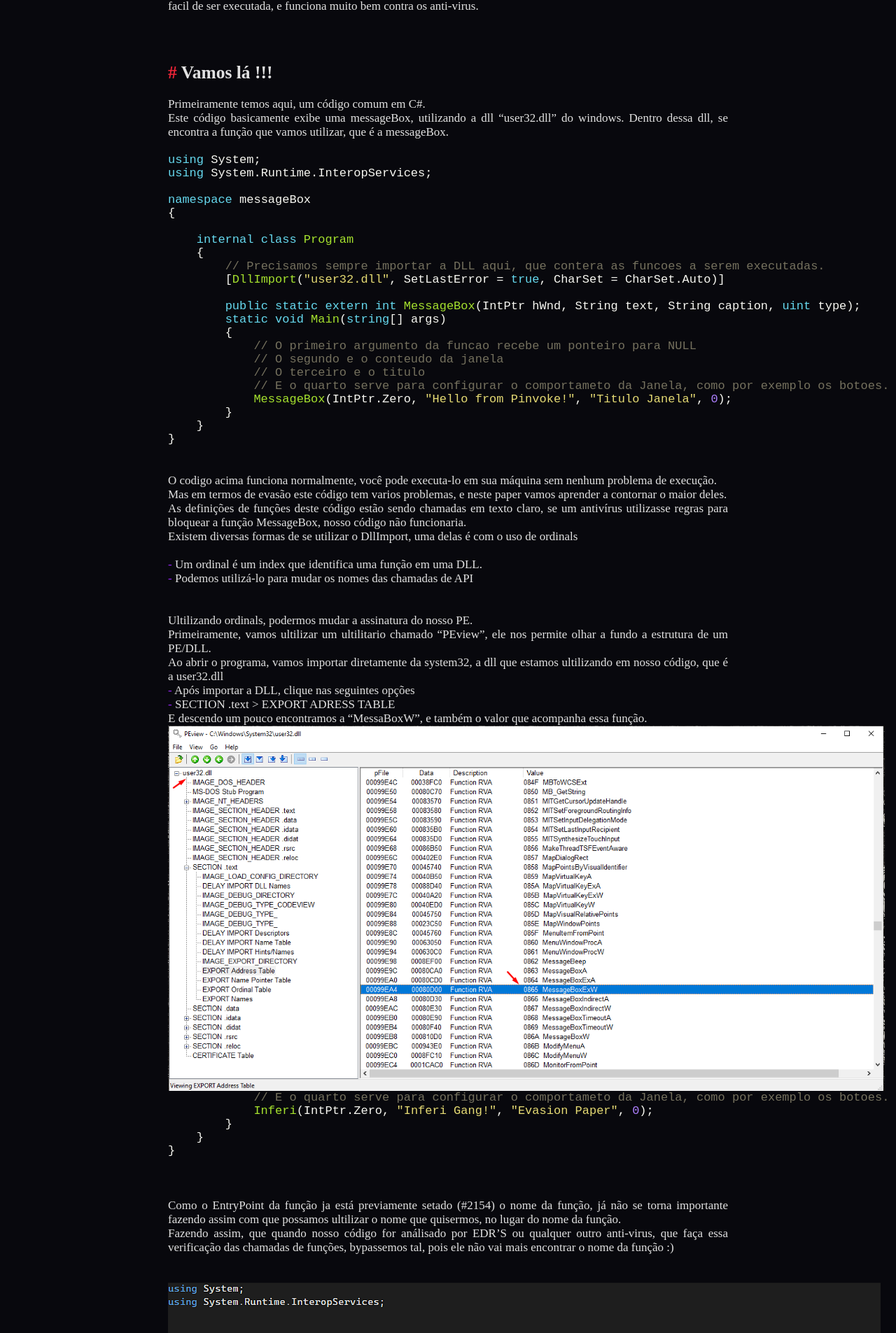
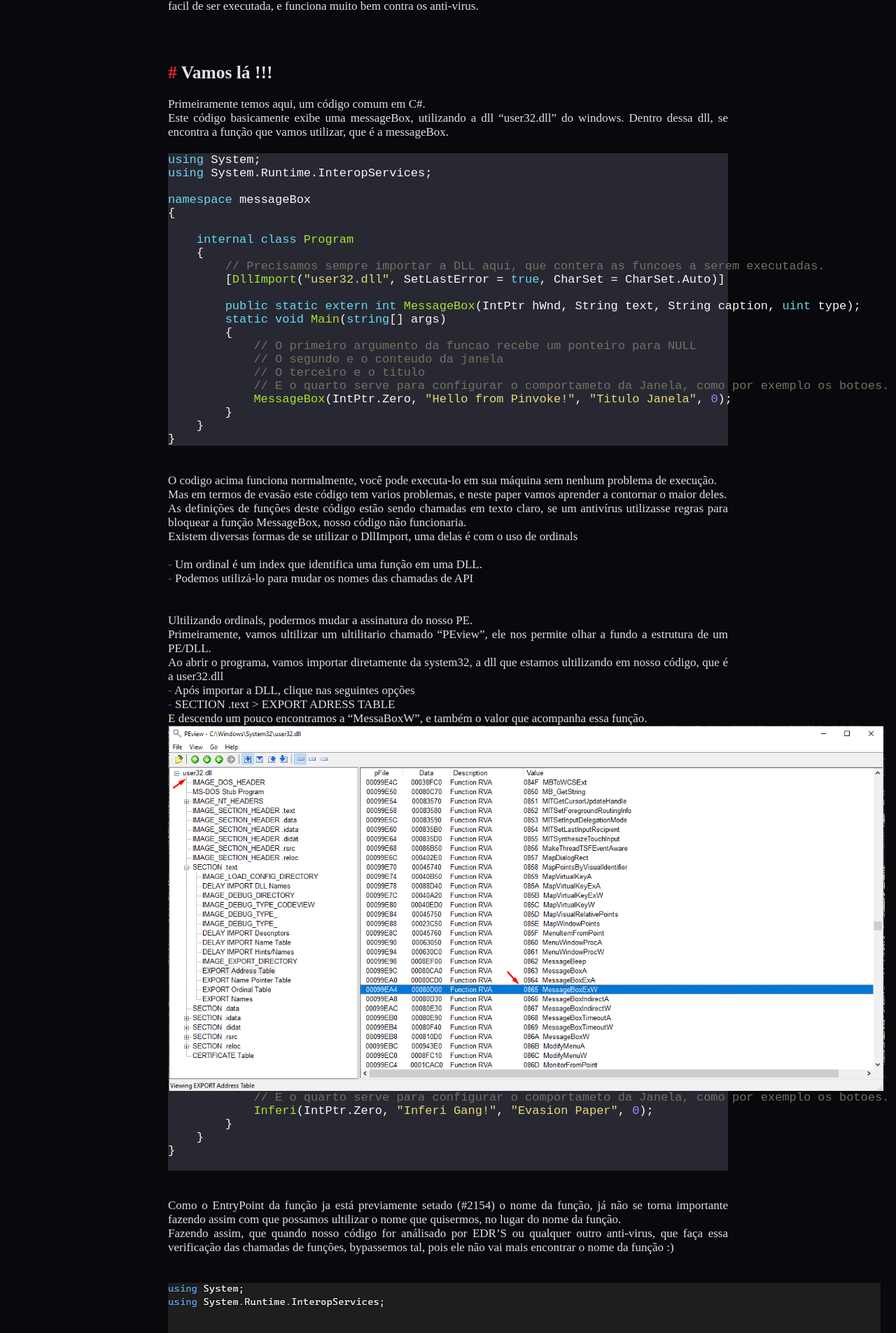
Before and after one commit to inferigang/inferigang.github.io, a Jekyll site: the page built from _posts/2023-06-23-hiding-system-calls-with-ordinals-in-c#.md, in a window 1280 px wide. Shown: the part 553-2458 px from the top of the page at 70% size. Built offline with Jekyll 4.4.1, drawn with Linux system fonts in a browser that asks for light colours.

Commit message:
Update base.scss

```diff
--- a/_sass/base.scss
+++ b/_sass/base.scss
@@ -92,7 +92,9 @@ h1::before, h2::before, h3::before {
   text-align: center;
 }
 
- .highlight pre { background-color: var(--highlight-bg-color); }
+code {   text-align: justify;
+  text-justify: inter-word; }
+ .highlight pre { background-color: #282833; }
   .highlight .hll { background-color: var(--highlight-bg-color); }
   .highlight .c { color: #75715e; } /* Comment */
   .highlight .err { color: #960050; background-color: #1e0010; } /* Error */
```
